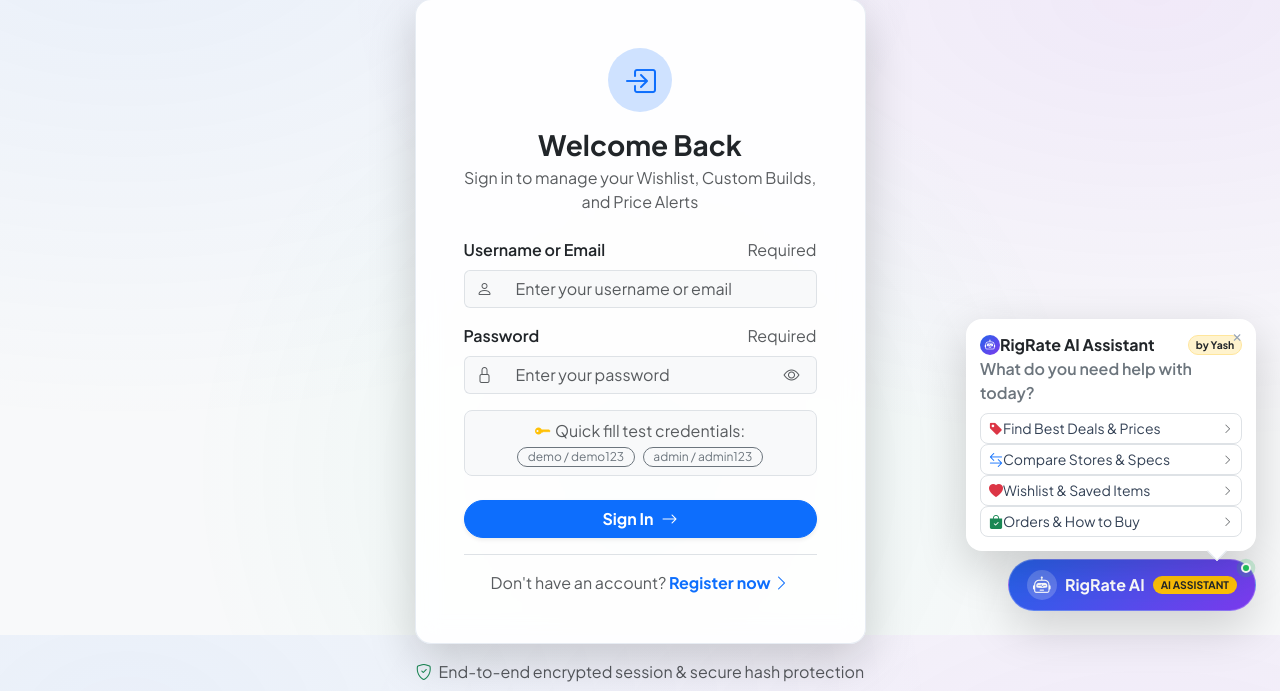
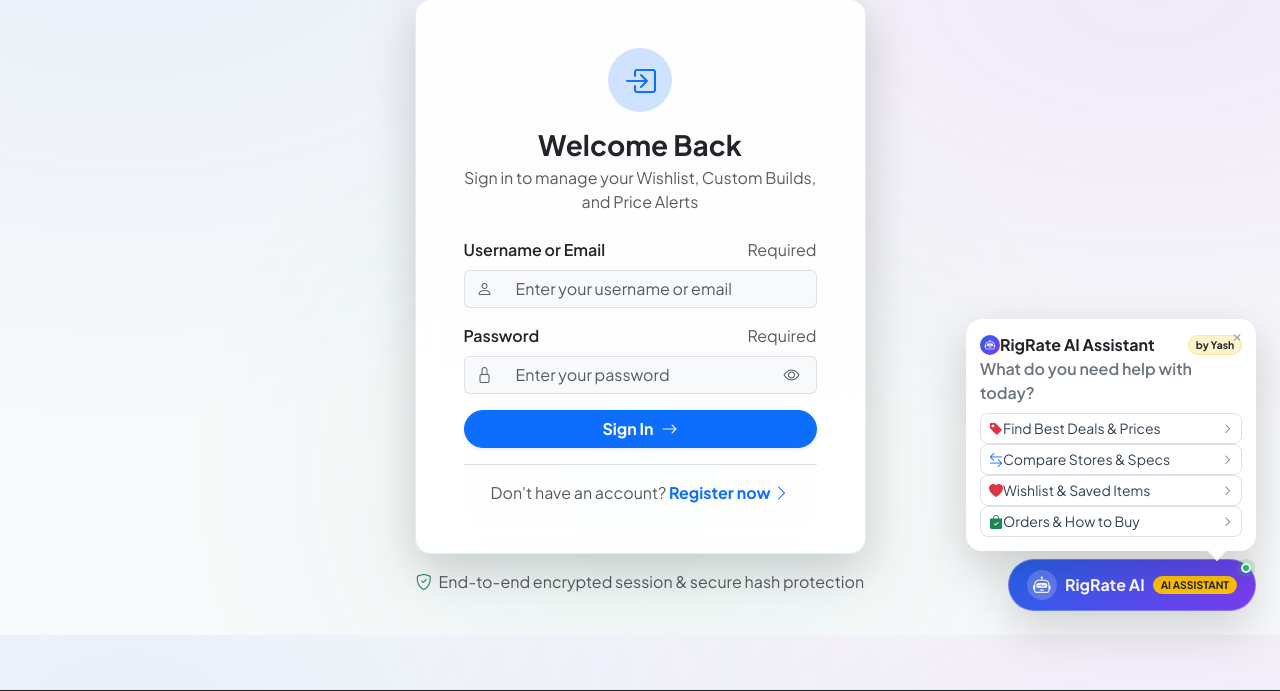
Before and after one commit to yashprajapati6078-jpg/price_comparssion, a Flask app: page /login in a window 1280 px wide. Shown: the part 165-856 px from the top of the page. Run offline with Flask 3, Linux system fonts and the light colour scheme; data comes from the database, SQL or seed files in the repository; some libraries are stand-ins or nearby versions.

Commit message:
Remove test credentials quick-fill helper from login page

```diff
--- a/electronics-price-comparison/frontend/templates/auth/login.html
+++ b/electronics-price-comparison/frontend/templates/auth/login.html
@@ -67,18 +67,6 @@
                             </div>
                         </div>
 
-                        <!-- Quick Credentials Helper Pills for Easy Testing -->
-                        <div class="p-2 mb-4 bg-light rounded-3 border border-dashed text-center">
-                            <span class="fs-xs text-muted d-block mb-1"><i class="bi bi-key-fill text-warning me-1"></i>Quick fill test credentials:</span>
-                            <div class="d-flex justify-content-center gap-2">
-                                <button type="button" class="btn btn-xs btn-outline-secondary rounded-pill py-0 px-2.5 fs-xs quick-fill-btn" data-user="demo" data-pass="demo123">
-                                    demo / demo123
-                                </button>
-                                <button type="button" class="btn btn-xs btn-outline-secondary rounded-pill py-0 px-2.5 fs-xs quick-fill-btn" data-user="admin" data-pass="admin123">
-                                    admin / admin123
-                                </button>
-                            </div>
-                        </div>
 
                         <button type="submit" class="btn btn-primary w-100 py-2.5 rounded-pill fw-bold mb-3 shadow-sm d-flex align-items-center justify-content-center gap-2">
                             <span>Sign In</span>
@@ -124,15 +112,6 @@ document.addEventListener('DOMContentLoaded', function () {
             togglePasswordIcon.classList.toggle('bi-eye-slash', isPassword);
         });
     }
-
-    // Quick Credential Fill Helpers
-    document.querySelectorAll('.quick-fill-btn').forEach(btn => {
-        btn.addEventListener('click', function () {
-            if (usernameInput) usernameInput.value = this.dataset.user;
-            if (passwordInput) passwordInput.value = this.dataset.pass;
-            if (form) form.classList.remove('was-validated');
-        });
-    });
 
     // Form validation on submit
     if (form) {
```
